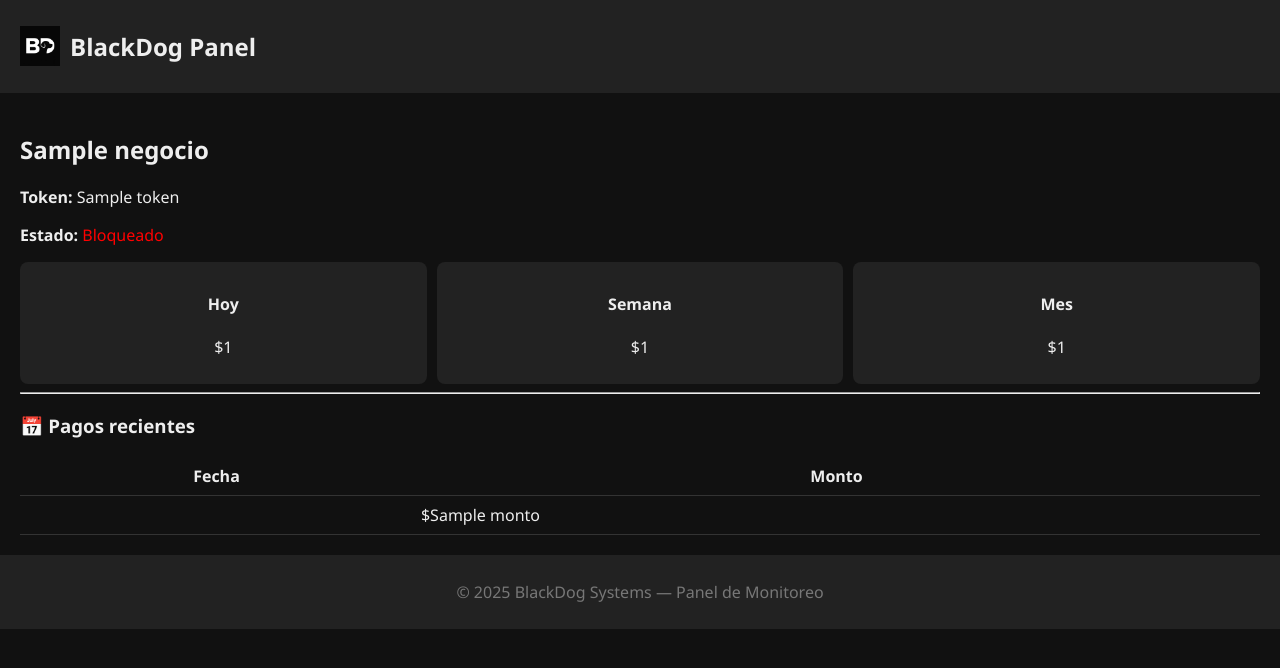
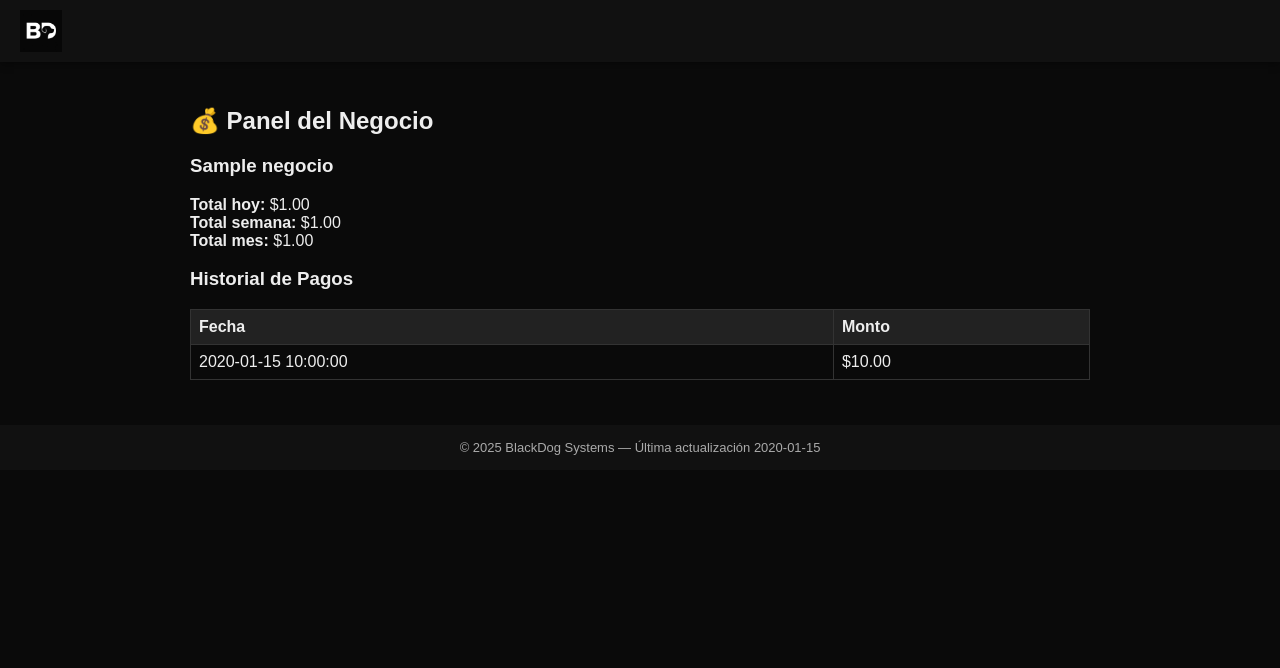
Before and after one commit to Wilsonc7/mp-notifier, a Flask app: template templates/business_view.html in a window 1280 px wide. Shown: the top 668 px of the page. Run offline with Flask 3, Linux system fonts and the light colour scheme; the template is opened without the code that fills it: most values are stand-ins (such as "Sample title", 1, 10 or a date in 2020).

Commit message:
Update: nuevos templates BlackDog Systems con footer dinámico, logo y estructura unificada

```diff
--- a/templates/_base.html
+++ b/templates/_base.html
@@ -2,31 +2,98 @@
 <html lang="es">
 <head>
     <meta charset="UTF-8">
-  <title>{% block title %}BlackDog{% endblock %}</title>
-  <link rel="stylesheet" href="/static/style.css">
+    <meta name="viewport" content="width=device-width, initial-scale=1.0">
+    <title>{{ title or "Panel - BlackDog Systems" }}</title>
+    <style>
+        body {
+            font-family: Arial, sans-serif;
+            background: #0a0a0a;
+            color: #eee;
+            margin: 0;
+            padding: 0;
+        }
+        header {
+            background: #111;
+            padding: 10px 20px;
+            display: flex;
+            align-items: center;
+            justify-content: space-between;
+            box-shadow: 0 2px 8px rgba(0,0,0,0.4);
+        }
+        header img {
+            height: 42px;
+        }
+        nav a {
+            color: #0f8;
+            margin: 0 10px;
+            text-decoration: none;
+            font-weight: bold;
+        }
+        nav a:hover {
+            color: #fff;
+        }
+        footer {
+            text-align: center;
+            padding: 15px;
+            font-size: 13px;
+            background: #111;
+            margin-top: 20px;
+            color: #aaa;
+        }
+        .container {
+            padding: 25px;
+            max-width: 900px;
+            margin: auto;
+        }
+        .btn {
+            padding: 8px 14px;
+            background: #0f8;
+            color: #000;
+            border-radius: 6px;
+            text-decoration: none;
+            font-weight: bold;
+            border: none;
+            cursor: pointer;
+        }
+        .btn-danger {
+            background: #d33;
+            color: #fff;
+        }
+        table {
+            width: 100%;
+            border-collapse: collapse;
+            margin-top: 15px;
+        }
+        th, td {
+            border: 1px solid #333;
+            padding: 8px;
+            text-align: left;
+        }
+        th {
+            background: #222;
+        }
+    </style>
 </head>
 <body>
     <header>
-    <div class="logo">
-      <img src="/static/img/ic_launcher.png" height="40">
-      <h2>BlackDog Panel</h2>
-    </div>
+        <img src="{{ url_for('static', filename='img/ic_launcher.png') }}" alt="BlackDog Systems">
         <nav>
-      {% if session['user_id'] %}
-      <a href="/dashboard">🏠 Inicio</a>
-      <a href="/change_password">🔒 Contraseña</a>
-      <a href="/config">⚙️ Configuración</a>
-      <a href="/logout" class="logout">🚪 Salir</a>
+            {% if session.get("user_id") %}
+                <a href="/dashboard">📊 Panel</a>
+                <a href="/config">⚙ Configuración</a>
+                <a href="/change_password">🔑 Contraseña</a>
+                <a href="/logout">🚪 Salir</a>
             {% endif %}
         </nav>
     </header>
 
-  <main>
+    <div class="container">
         {% block content %}{% endblock %}
-  </main>
+    </div>
 
     <footer>
-    <p>© {{ datetime.utcnow().year }} BlackDog Systems — Panel de Monitoreo</p>
+        © {{ datetime.utcnow().year }} BlackDog Systems —
+        Última actualización {{ localtime.strftime('%H:%M') }}
     </footer>
 </body>
 </html>
--- a/templates/business_view.html
+++ b/templates/business_view.html
@@ -1,32 +1,22 @@
 {% extends "_base.html" %}
-{% block title %}Dashboard Negocio{% endblock %}
 {% block content %}
-<h2>{{ negocio.name }}</h2>
-<p><b>Token:</b> {{ negocio.token }}</p>
-<p><b>Estado:</b>
-  {% if negocio.active %}<span style="color:lime;">Activo</span>
-  {% else %}<span style="color:red;">Bloqueado</span>{% endif %}
-</p>
+<h2>💰 Panel del Negocio</h2>
+<h3>{{ negocio.name }}</h3>
 
-<div class="metrics">
-  <div class="card"><h4>Hoy</h4><p>${{ total_hoy }}</p></div>
-  <div class="card"><h4>Semana</h4><p>${{ total_semana }}</p></div>
-  <div class="card"><h4>Mes</h4><p>${{ total_mes }}</p></div>
-</div>
+<p><b>Total hoy:</b> ${{ "%.2f"|format(total_hoy) }}<br>
+<b>Total semana:</b> ${{ "%.2f"|format(total_semana) }}<br>
+<b>Total mes:</b> ${{ "%.2f"|format(total_mes) }}</p>
 
-<hr>
-<h3>📅 Pagos recientes</h3>
-<table class="styled-table">
-  <thead><tr><th>Fecha</th><th>Monto</th></tr></thead>
-  <tbody>
-  {% for p in pagos|reverse %}
+<h3>Historial de Pagos</h3>
+<table>
+    <tr><th>Fecha</th><th>Monto</th></tr>
+    {% for p in pagos %}
     <tr>
-      <td>{{ p.fecha.split('T')[0] }}</td>
-      <td>${{ p.monto }}</td>
+        <td>{{ p.fecha[:19].replace('T', ' ') }}</td>
+        <td>${{ "%.2f"|format(p.monto) }}</td>
     </tr>
-  {% else %}
-    <tr><td colspan="2">Sin pagos registrados.</td></tr>
-  {% endfor %}
-  </tbody>
+    {% else %}
+    <tr><td colspan="2">Sin pagos registrados</td></tr>
+    {% endfor %}
 </table>
 {% endblock %}
```
Also changed, not shown: templates/admin_dashboard.html (+22 -26 lines), templates/change_password.html (+11 -8 lines), templates/config_user.html (+4 -8 lines), templates/error.html (+2 -6 lines), templates/forbidden.html (+2 -7 lines), templates/login.html (+10 -7 lines). Lines whose indentation alone changed are shown as unchanged.
